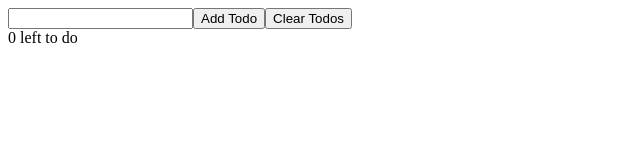
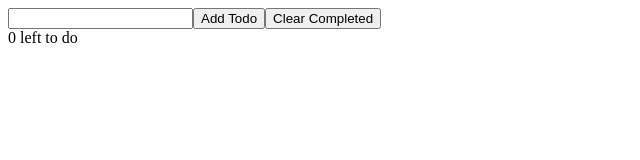
Before and after one commit to BlasToth/react, a React (Create React App) app in the folder to-do-list-basic/: page / in a window 1280 px wide. Shown: the top 160 px of the page, without its empty margins (0-640 px from the left). Built offline with nearby package versions, Linux system fonts and the light colour scheme.

Commit message:
final touch

```diff
--- a/to-do-list-basic/src/App.js
+++ b/to-do-list-basic/src/App.js
@@ -33,12 +33,17 @@
     todoNameRef.current.value = null
   }
 
+  function handleClearTodos() {
+    const newTodos = todos.filter(todo => !todo.complete)
+    setTodos(newTodos)
+  }
+
   return (
     <>
       <TodoList todos = { todos } toggleTodo = { toggleTodo }/>
       <input ref ={todoNameRef} type="text" />
       <button onClick={ handleAddTodo }>Add Todo</button>
-      <button>Clear Todos</button>
+      <button onClick={ handleClearTodos }>Clear Completed</button>
       <div>{ todos.filter(todo => !todo.complete).length } left to do</div>
     </>
   )
```
